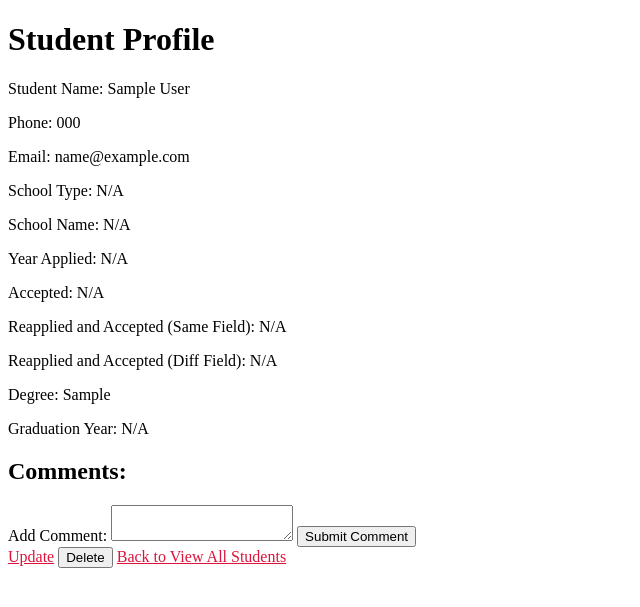
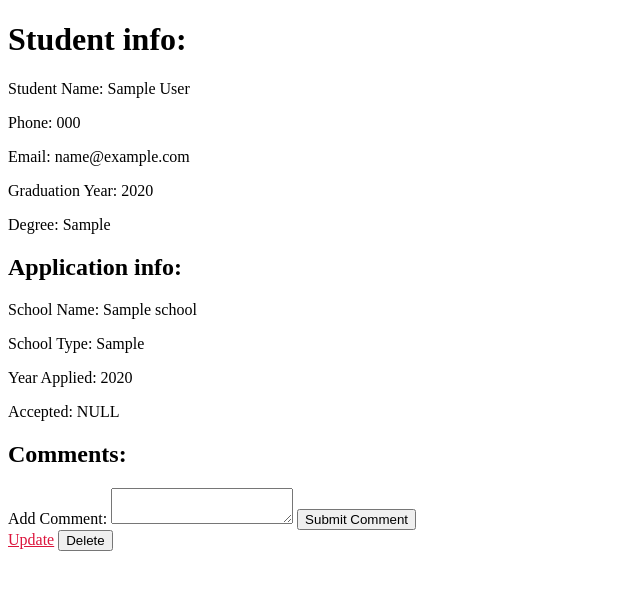
Before and after one commit to mebcool/Gradoutcome, a Flask app: page /student_profile/1 in a window 1280 px wide. Shown: the part 34-641 px from the top of the page, without its empty margins (0-640 px from the left). Run offline with Flask 3, Linux system fonts and the light colour scheme; a user stored in the database is signed in; tables that the repository leaves empty or names only in its code hold one stand-in row (values such as "Sample post"); data that the repository does not hold is empty.

Commit message:
Update student_profile.html

```diff
--- a/proto3/templates/student_profile.html
+++ b/proto3/templates/student_profile.html
@@ -1,19 +1,18 @@
 {% extends "base.html" %}
 {% block title %}Student Profile{% endblock %}
 {% block body %}
-    <h1>Student Profile</h1>
+    <h1>Student info:</h1>
     <p>Student Name: {{ student.name }}</p>
     <p>Phone: {{ student.phone }}</p>
     <p>Email: {{ student.email }}</p>
-    <p>School Type: {{ student.school.typeof if student.school else 'N/A' }}</p>
-    <p>School Name: {{ student.school.name if student.school else 'N/A' }}</p>
-    <p>Year Applied: {{ student.application.yearapplied|default('null') if student.application else 'N/A' }}</p>
-    <p>Accepted: {{ student.application.accepted|default('null') if student.application else 'N/A' }}</p>
-    <p>Reapplied and Accepted (Same Field): {{ student.application.reapp_accepted_same_field|default('null') if student.application else 'N/A' }}</p>
-    <p>Reapplied and Accepted (Diff Field): {{ student.application.reapp_accepted_diff_field|default('null') if student.application else 'N/A' }}</p>
-    <p>Degree: {{ student.degree if student.degree else 'N/A' }}</p>
-    <p>Graduation Year: {{ student.graduation_year|default('N/A') }}</p>
+    <p>Graduation Year: {{ student.year_grad }}</p>
+    <p>Degree: {{ student.degree }}</p>
 
+    <h2>Application info:</h2>
+    <p>School Name: {{ student.school_name }}</p>
+    <p>School Type: {{ student.school_type }}</p>
+    <p>Year Applied: {{ student.year_applied }}</p>
+    <p>Accepted: {% if student.accepted == 1 %}Yes{% elif student.accepted == 0 %}No{% else %}NULL{% endif %}</p>
 
     <h2>Comments:</h2>
     <ul>
@@ -22,15 +21,14 @@
         {% endfor %}
     </ul>
 
-    <form method="post" action="{{ url_for('add_comment', id=student.id) }}">
+    <form method="post" action="{{ url_for('add_comment', stu_id=student.id) }}">
         <label for="comment">Add Comment:</label>
         <textarea id="comment" name="comment" required></textarea>
         <button type="submit">Submit Comment</button>
     </form>
 
-    <a href="{{ url_for('updatestudent', id=student.id) }}">Update</a>
-    <button onclick="deleteStudent({{ student.id }})">Delete</button>
-    <a href="{{ url_for('view_db') }}">Back to View All Students</a>
+    <a href="{{ url_for('updatestudent', stu_id=stu_id) }}" class="btn">Update</a>
+    <button onclick="deleteApplication({{ stu_id }})" class="btn">Delete</button>
 
     <script>
         function deleteStudent(studentId) {
```
